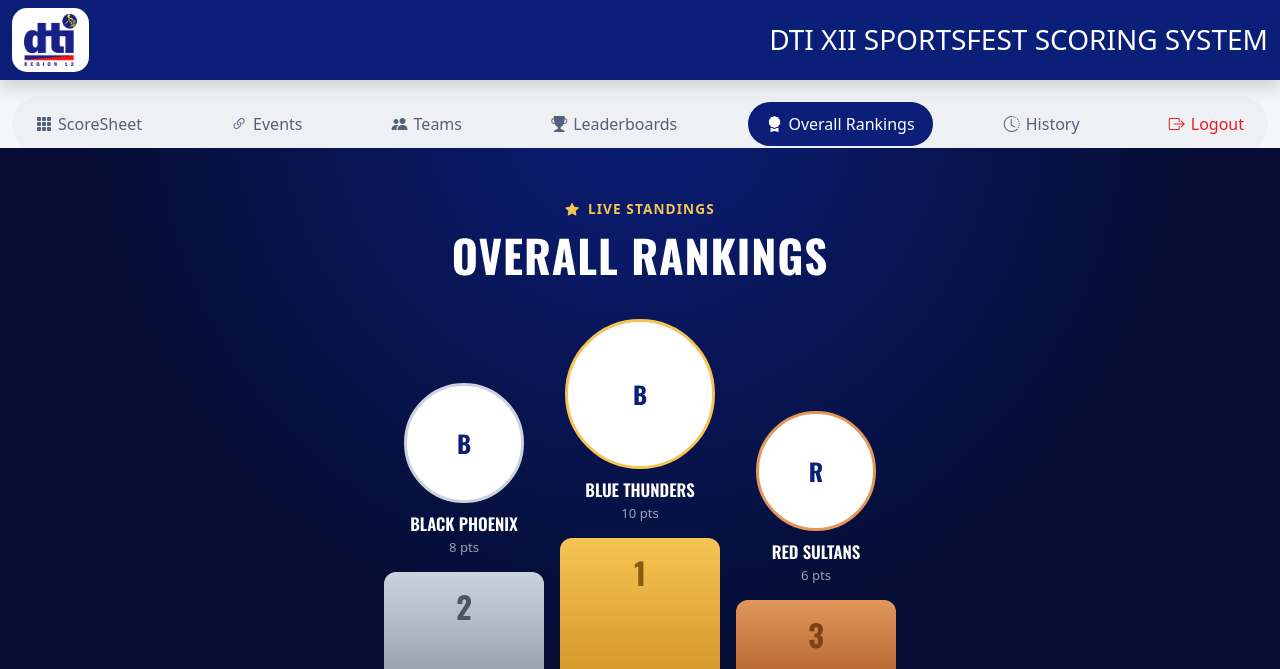
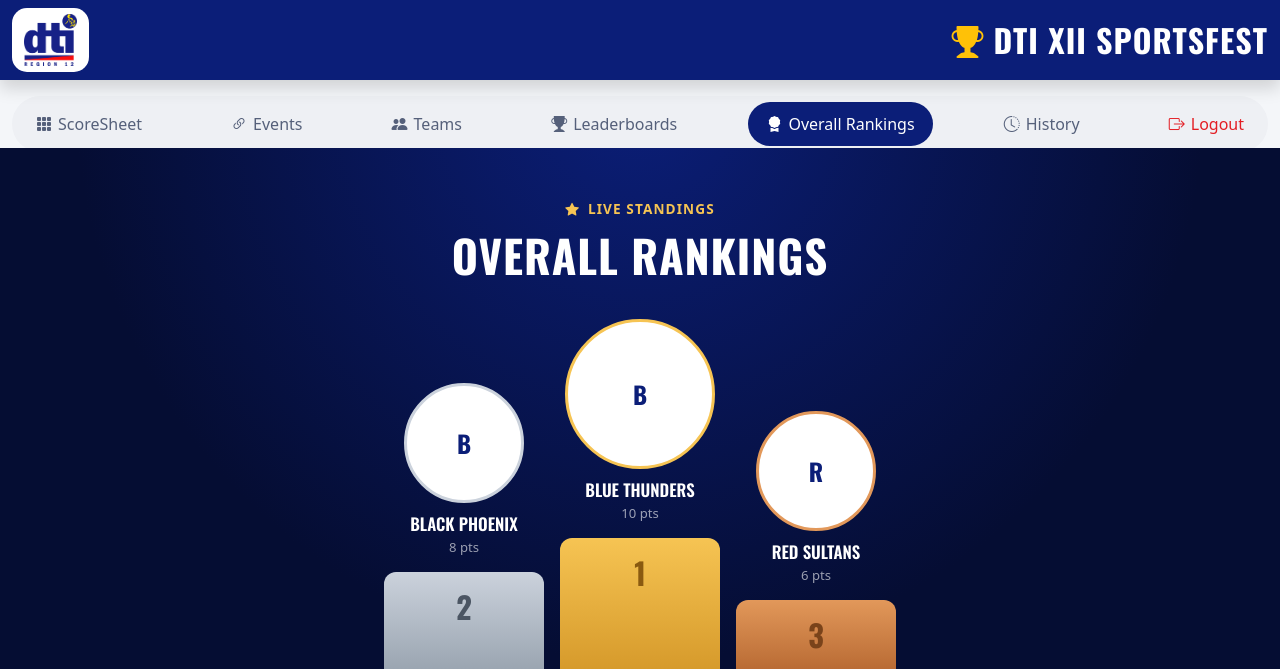
Before and after one commit to Z3R009/DTI-Tally_2.0, a PHP site: page /overall.php in a window 1280 px wide. Shown: the top 669 px of the page. Run offline with PHP 8.4, Linux system fonts and the light colour scheme; a user stored in the database is signed in; data comes from the database, SQL or seed files in the repository.

Commit message:
Update header styles and modify title for consistency

```diff
--- a/includes/header.php
+++ b/includes/header.php
@@ -16,7 +16,14 @@
 </head>
 
 <style>
-
+    h3 {
+        margin: 0;
+        font-family: 'Oswald', sans-serif;
+        font-size: 2rem;
+        letter-spacing: 1px;
+        font-weight: 700;
+        text-transform: uppercase;
+    }
 </style>
 
 
@@ -35,7 +42,8 @@
             </div>
 
             <h3 class="text-white mb-0">
-                DTI XII SPORTSFEST SCORING SYSTEM
+                <i class="bi bi-trophy-fill text-warning"></i>
+                DTI XII SPORTSFEST
             </h3>
 
         </div>
```
